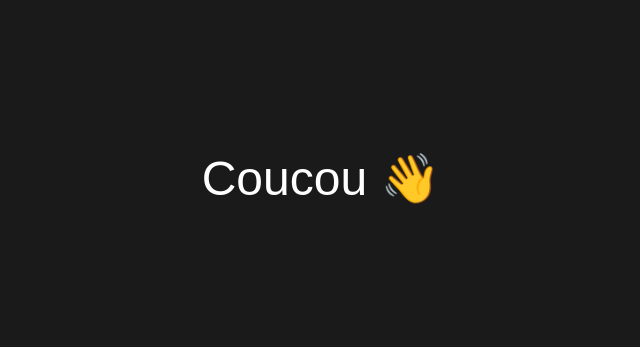
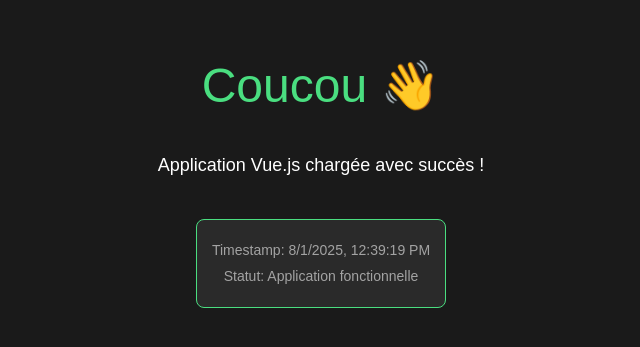
Before and after one commit to transcendencedefou/front-service, a Vue app: page / in a window 1280 px wide. Shown: the part 221-568 px from the top of the page, without its empty margins (319-959 px from the left). Built offline with nearby package versions, Linux system fonts and the light colour scheme; the HTML template or start-up script is replaced by a standard one.

Commit message:
feat: refactor App.vue and main.css for improved structure and styling

```diff
--- a/src/App.vue
+++ b/src/App.vue
@@ -1,14 +1,65 @@
 <template>
-  <div id="app" style="height: 100vh; display: flex; align-items: center; justify-content: center; background-color: #1a1a1a; color: white; font-family: Arial, sans-serif;">
-    <h1 style="font-size: 48px; text-align: center;">Coucou 👋</h1>
+  <div id="app">
+    <h1>Coucou 👋</h1>
+    <p>Application Vue.js chargée avec succès !</p>
+    <div class="debug-info">
+      <p>Timestamp: {{ timestamp }}</p>
+      <p>Statut: Application fonctionnelle</p>
+    </div>
   </div>
 </template>
 
 <script setup lang="ts">
+import { ref, onMounted } from 'vue'
+
 // Test simple
 console.log('App.vue chargé avec succès!')
+
+const timestamp = ref(new Date().toLocaleString())
+
+onMounted(() => {
+  console.log('App.vue monté avec succès!')
+  console.log('Element #app trouvé:', document.getElementById('app'))
+})
 </script>
 
 <style scoped>
-/* Styles inline pour garantir l'affichage */
+#app {
+  height: 100vh;
+  display: flex;
+  flex-direction: column;
+  align-items: center;
+  justify-content: center;
+  background-color: #1a1a1a;
+  color: white;
+  font-family: Arial, sans-serif;
+  padding: 20px;
+}
+
+h1 {
+  font-size: 48px;
+  text-align: center;
+  margin-bottom: 20px;
+  color: #4ade80;
+}
+
+p {
+  font-size: 18px;
+  text-align: center;
+  margin: 10px 0;
+}
+
+.debug-info {
+  margin-top: 30px;
+  padding: 15px;
+  background-color: #2a2a2a;
+  border-radius: 8px;
+  border: 1px solid #4ade80;
+}
+
+.debug-info p {
+  font-size: 14px;
+  margin: 5px 0;
+  color: #a3a3a3;
+}
 </style>
--- a/src/assets/main.css
+++ b/src/assets/main.css
@@ -4,24 +4,51 @@
 
 @layer base {
   body {
-    @apply bg-gray-900 text-white font-sans;
+    background-color: #1a1a1a;
+    color: white;
+    font-family: system-ui, -apple-system, sans-serif;
   }
 }
 
 @layer components {
   .btn-primary {
-    @apply bg-blue-600 hover:bg-blue-700 text-white font-bold py-2 px-4 rounded transition-colors;
+    background-color: #2563eb;
+    color: white;
+    font-weight: bold;
+    padding: 0.5rem 1rem;
+    border-radius: 0.375rem;
+    transition: background-color 0.2s;
+  }
+
+  .btn-primary:hover {
+    background-color: #1d4ed8;
   }
 
   .btn-secondary {
-    @apply bg-gray-600 hover:bg-gray-700 text-white font-bold py-2 px-4 rounded transition-colors;
+    background-color: #4b5563;
+    color: white;
+    font-weight: bold;
+    padding: 0.5rem 1rem;
+    border-radius: 0.375rem;
+    transition: background-color 0.2s;
+  }
+
+  .btn-secondary:hover {
+    background-color: #374151;
   }
 
   .game-container {
-    @apply w-full h-screen relative overflow-hidden;
+    width: 100%;
+    height: 100vh;
+    position: relative;
+    overflow: hidden;
   }
 
   .game-ui {
-    @apply absolute top-0 left-0 z-10 p-4;
+    position: absolute;
+    top: 0;
+    left: 0;
+    z-index: 10;
+    padding: 1rem;
   }
 }
```
